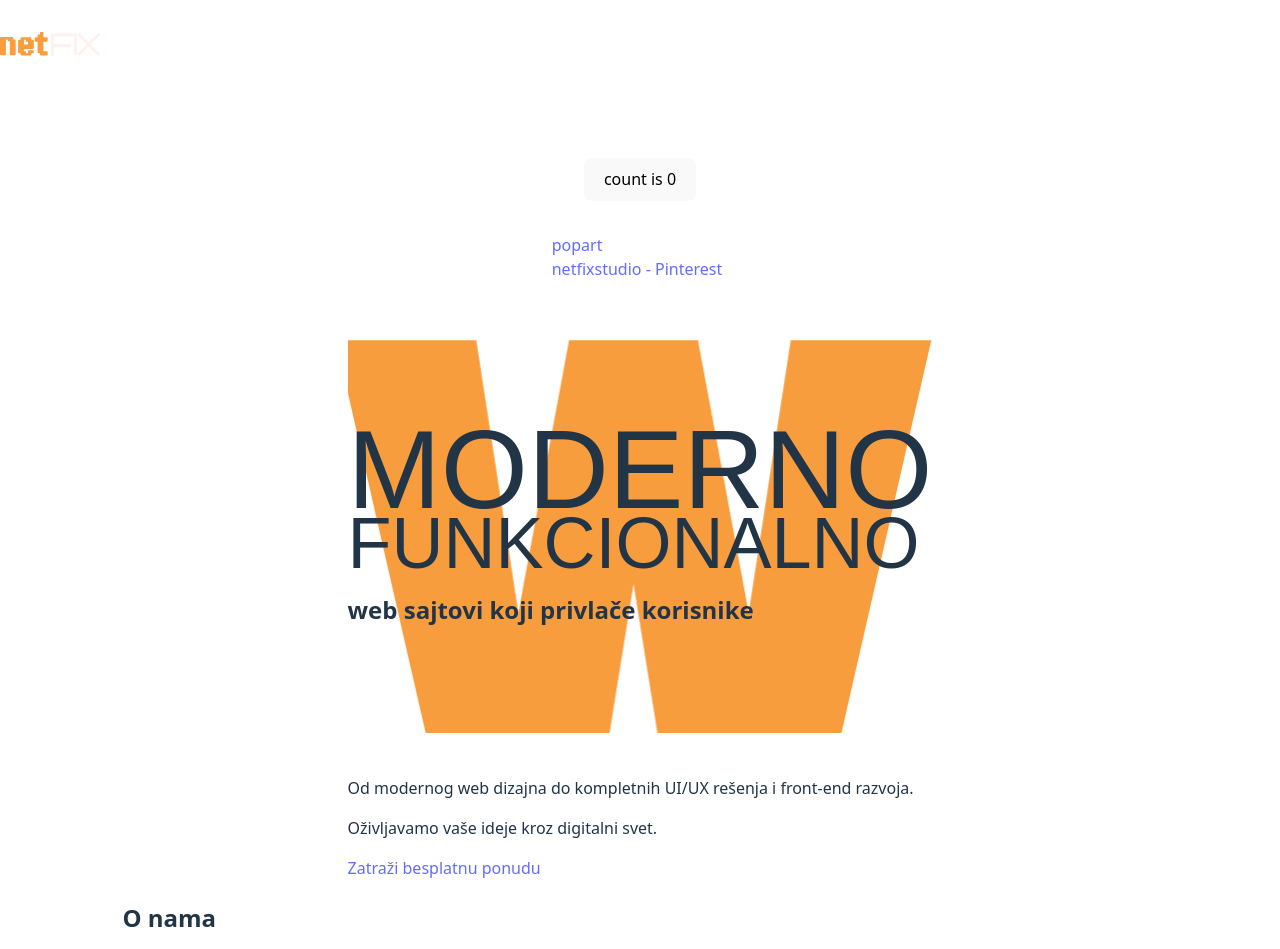
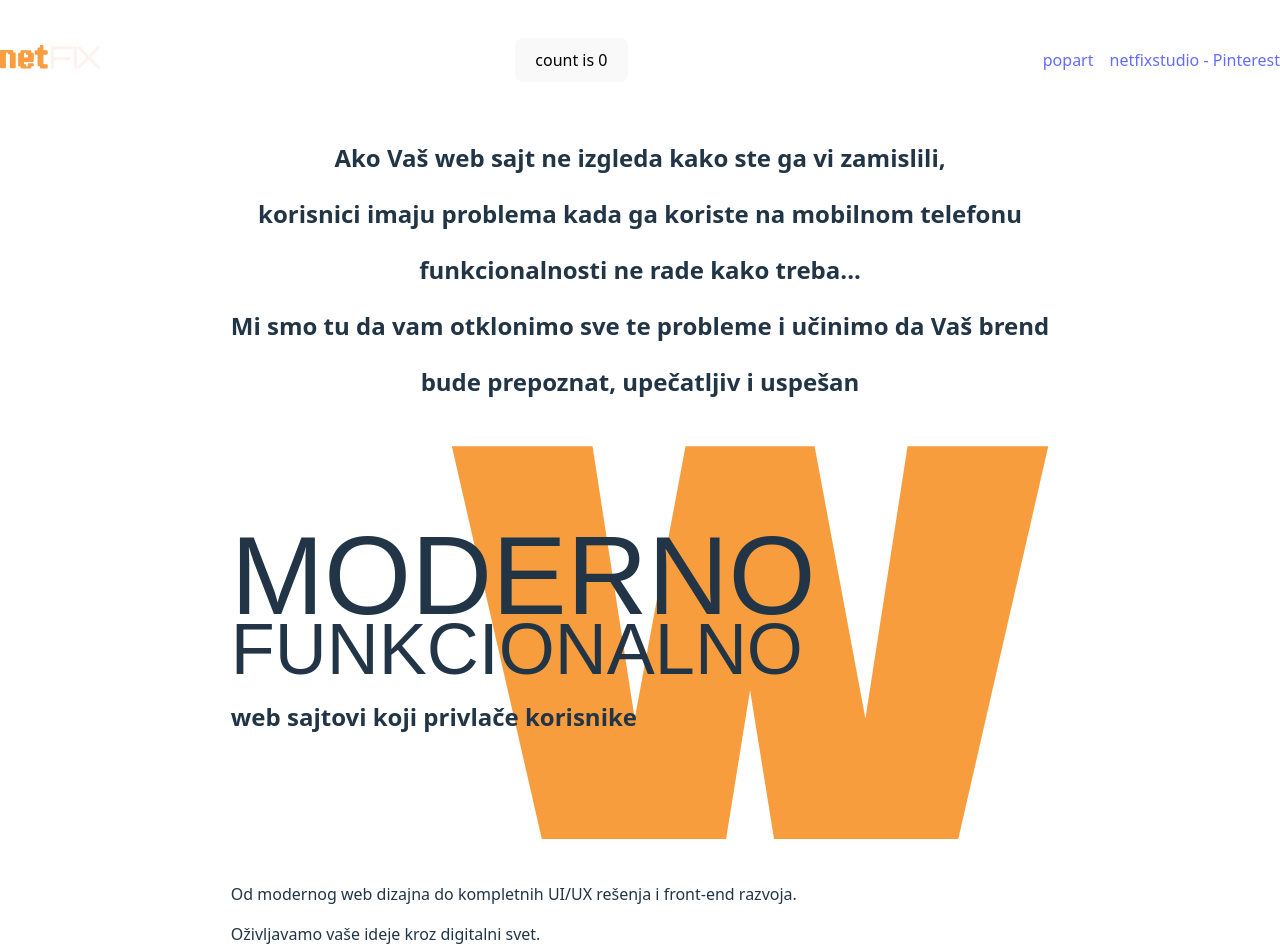
Before and after one commit to dropsound/netfix, a website built with Vite: page index.html in a window 1280 px wide. Shown: the top 949 px of the page. Built offline with nearby package versions, Linux system fonts and the light colour scheme; files whose address does not match are found by name; a web font is replaced by a local one.

Commit message:
init v.2

```diff
--- a/index.html
+++ b/index.html
@@ -13,15 +13,35 @@
   </head>
   <body>
     <header>
-      <div class="logotype">
-        <img src="./src/assets/images/netfix-logo-light.svg" alt="Netfix Logo">
-      </div>
+      <nav>
+        <div class="logotype">
+          <img src="./src/assets/images/netfix-logo-light.svg" alt="Netfix Logo">
+        </div>
+        <div id="app"></div>
+        <div class="navigation">
+          <ul>
+            <li>
+              <a href="https://www.popwebdesign.net/" target="_blank">popart</a>
+            </li>
+            <li>
+              <a href="https://www.pinterest.com/netfixstudio/" target="_blank">netfixstudio - Pinterest</a>
+            </li>
+          </ul>
+        </div>
+      </nav>
     </header>
-    <div id="app"></div>
+
 
     <!-- HERO SECTION -->
   <section id="hero" class="hero-section">
     <div class="container">
+      <div class="pre-header">
+        <h2>Ako Vaš web sajt ne izgleda kako ste ga vi zamislili,</h2>
+        <h2>korisnici imaju problema kada ga koriste na mobilnom telefonu</h2>
+        <h2>funkcionalnosti ne rade kako treba...</h2>
+        <h2>Mi smo tu da vam otklonimo sve te probleme i učinimo da Vaš brend</h2>
+        <h2>bude prepoznat, upečatljiv i uspešan</h2>
+      </div>
       <div class="big-header">
         <h1 class="bbhHegarty">MODERNO</h1>
         <h1 class="bbhHegarty hOneFunctional">FUNKCIONALNO</h1>
--- a/src/assets/scss/global.scss
+++ b/src/assets/scss/global.scss
@@ -53,7 +53,11 @@ html {
 #app {
   max-width: 1280px;
   margin: 0 auto;
-  padding: 2rem;
+  padding: 0;
+
+  .card {
+    padding: 0;
+}
 }
 
 .logo {
@@ -69,9 +73,7 @@ html {
   filter: drop-shadow(0 0 2em #3178c6aa);
 }
 
-.card {
-  padding: 2em;
-}
+
 
 .read-the-docs {
   color: #888;
@@ -116,4 +118,12 @@ button:focus-visible {
 
 header {
     padding-block: 2rem;
+    nav {
+        max-width: 1280px;
+        margin-inline: auto;
+    }
 }
+
+.pre-header {
+    text-align: center;
+}
--- a/src/assets/scss/layouts.scss
+++ b/src/assets/scss/layouts.scss
@@ -15,3 +15,17 @@
         }
     }
 }
+
+nav {
+    display: flex;
+    align-items: center;
+    justify-content: space-between;
+    .navigation {
+        ul {
+            list-style-type: none;
+            display: flex;
+            gap: 1rem;
+            padding: 0;
+        }
+    }
+}
--- a/src/main.ts
+++ b/src/main.ts
@@ -8,9 +8,6 @@ document.querySelector<HTMLDivElement>('#app')!.innerHTML = `
       <button id="counter" type="button"></button>
     </div>
 
-    <a href="https://www.popwebdesign.net/" target="_blank">popart</a>
-    </br>
-    <a href="https://www.pinterest.com/netfixstudio/" target="_blank">netfixstudio - Pinterest</a>
 
   </div>
 `
```
